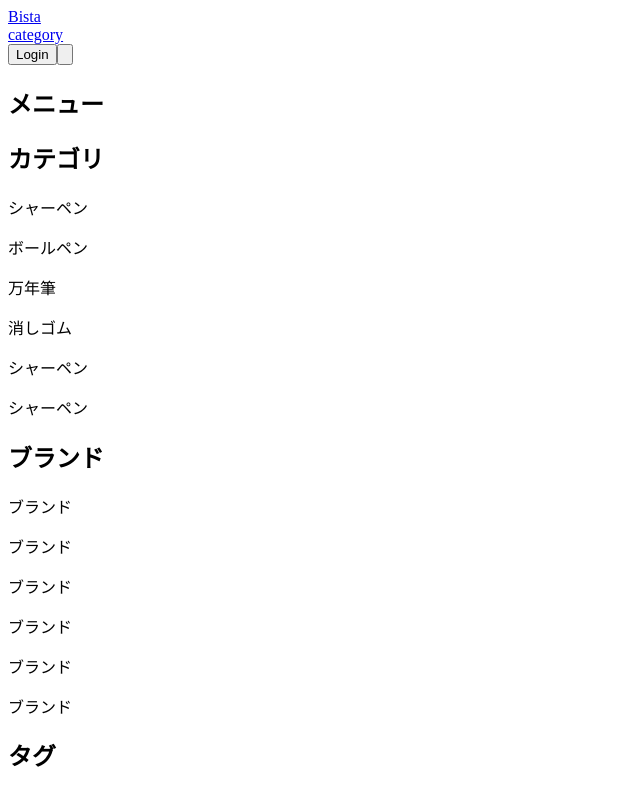
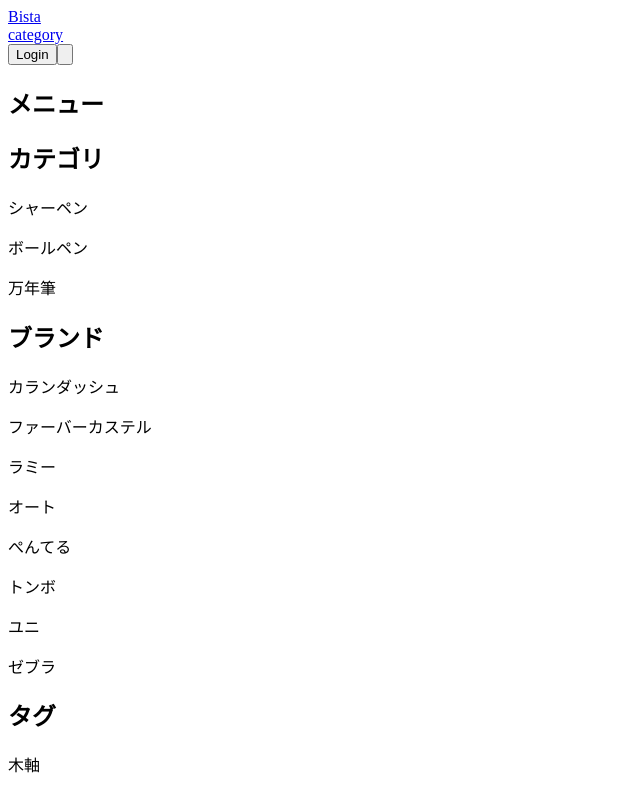
Before and after one commit to cota-eng/penand-by-next, a Next.js app: page / in a window 1280 px wide. Shown: the top 795 px of the page, without its empty margins (0-640 px from the left). Built offline with nearby package versions, Linux system fonts and the light colour scheme; no server answers.

Commit message:
add tag menu

```diff
--- a/components/SideBar.tsx
+++ b/components/SideBar.tsx
@@ -1,4 +1,7 @@
 import React from "react";
+import { brands } from "../constants/brands";
+import { categories } from "../constants/categories";
+import { tags } from "../constants/tags";
 
 const SideBar: React.FC = () => {
   return (
@@ -9,24 +12,19 @@ const SideBar: React.FC = () => {
       <h2 className="font-semibold mb-2 mt-5 text-xl leading-tight sm:leading-normal">
         カテゴリ
       </h2>
-      <p>シャーペン</p>
-      <p>ボールペン</p>
-      <p>万年筆</p>
-      <p>消しゴム</p>
-      <p>シャーペン</p>
-      <p>シャーペン</p>
+      {categories &&
+        categories.map((category) => (
+          <p key={category.slug}>{category.name}</p>
+        ))}
+
       <h2 className="font-semibold mb-2 mt-5 text-xl leading-tight sm:leading-normal">
         ブランド
       </h2>
-      <p>ブランド</p>
-      <p>ブランド</p>
-      <p>ブランド</p>
-      <p>ブランド</p>
-      <p>ブランド</p>
-      <p>ブランド</p>
+      {brands && brands.map((brand) => <p key={brand.slug}>{brand.name}</p>)}
       <h2 className="font-semibold mb-2 mt-5 text-xl leading-tight sm:leading-normal">
         タグ
       </h2>
+      {tags && tags.map((tag) => <p key={tag.slug}>{tag.name}</p>)}
     </aside>
   );
 };
```
